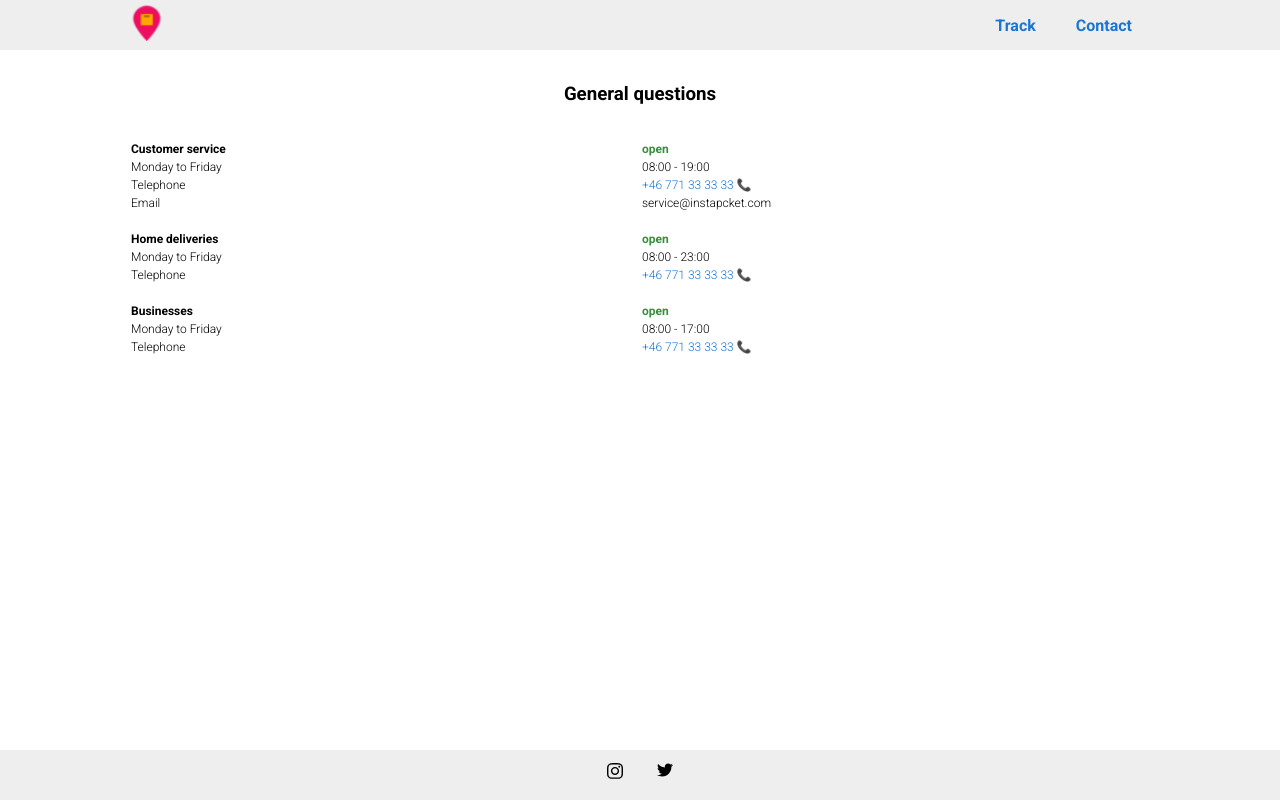
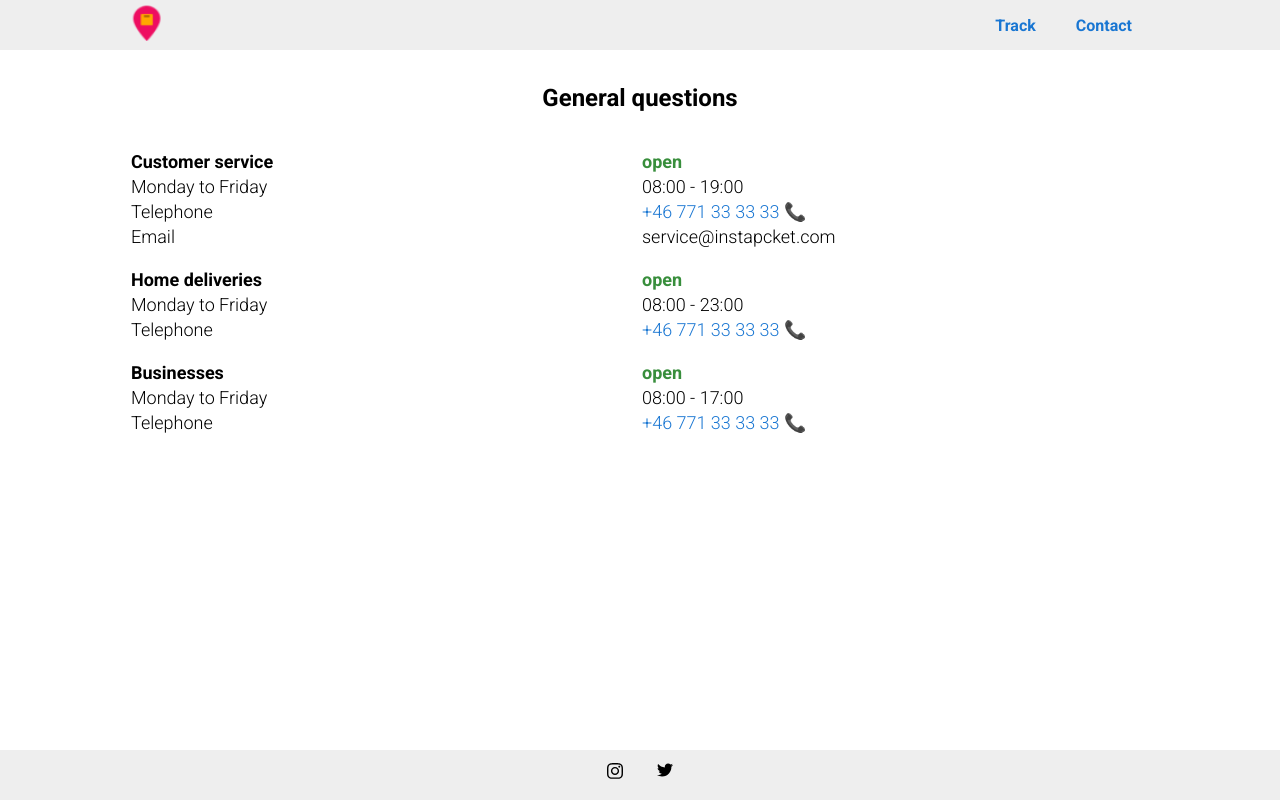
Before and after one commit to liuhaiwei-2021/Package-Tracker-React, a React (Create React App) app: page /contact in a window 1280 px wide. Built offline with nearby package versions, Linux system fonts and the light colour scheme.

Commit message:
media query

```diff
--- a/src/pages/Contact.jsx
+++ b/src/pages/Contact.jsx
@@ -3,7 +3,7 @@ import "../styles/Contact.css";
 function Contact() {
   return (
     <div className="contact">
-      <h3>General questions</h3>
+      <h2>General questions</h2>
       <table className="customer-service">
         <tr>
           <th>Customer service</th>
--- a/src/styles/Contact.css
+++ b/src/styles/Contact.css
@@ -30,3 +30,13 @@ th {
 .telephone {
   color: #1976d2;
 }
+
+@media (min-width: 550px) {
+  table {
+    width: 300px;
+    text-align: start;
+    margin-top: 16px;
+    font-size: 18px;
+    table-layout: fixed;
+  }
+}
```
